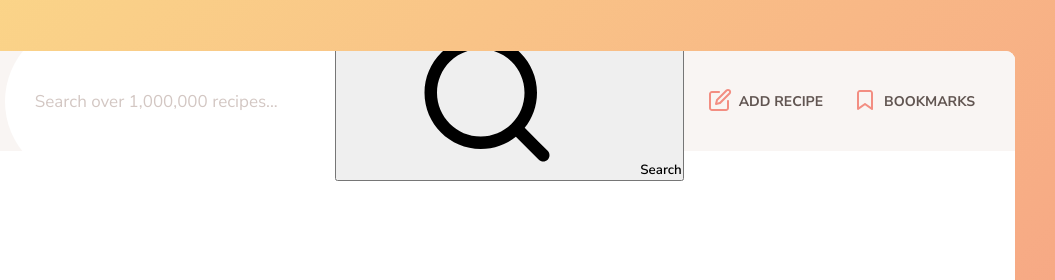
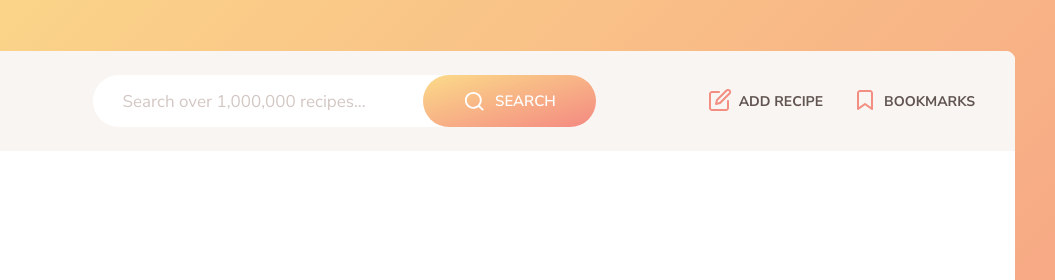
Before and after one commit to shadz22/Forkify, a website built with Parcel: page index.html in a window 1280 px wide. Shown: the top 280 px of the page, 225-1280 px from the left. Built offline with nearby package versions, Linux system fonts and the light colour scheme.

Commit message:
Create _components.scss that includes the 'Search' button formatting

```diff
--- /dev/null
+++ b/src/sass/_components.scss
@@ -0,0 +1,37 @@
+%btn {
+  background-image: $gradient;
+  border-radius: 10rem;
+  border: none;
+  text-transform: uppercase;
+  color: #fff;
+  cursor: pointer;
+  display: flex;
+  align-items: center;
+  transition: all 0.2s;
+
+  &:hover {
+    transform: scale(1.05);
+  }
+
+  &:focus {
+    outline: none;
+  }
+
+  & > *:first-child {
+    margin-right: 1rem;
+  }
+}
+
+.btn {
+  @extend %btn;
+
+  padding: 1.5rem 4rem;
+  font-size: 1.5rem;
+  font-weight: 600;
+
+  svg {
+    height: 2.25rem;
+    width: 2.25rem;
+    fill: currentColor;
+  }
+}
--- a/src/sass/main.scss
+++ b/src/sass/main.scss
@@ -1,2 +1,3 @@
 @import 'base1';
 @import 'header';
+@import 'components';
```
